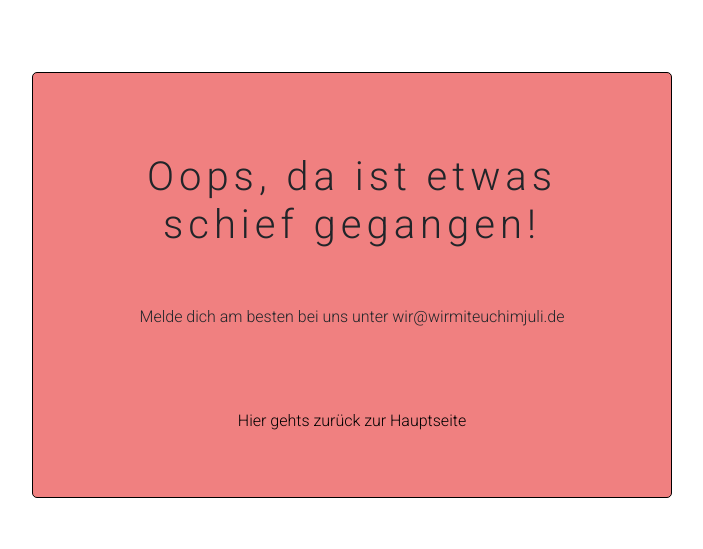
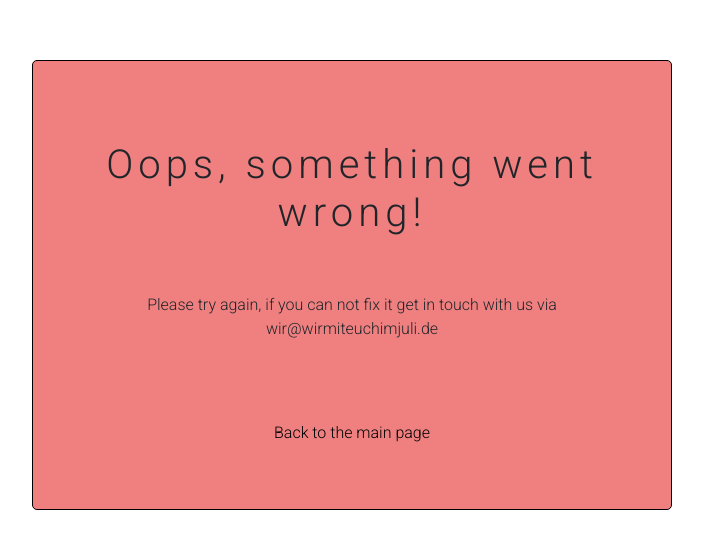
Before and after one commit to nicbehr/nicbehr.github.io, a plain HTML site: page en/error.html in a window 1280 px wide. Shown: the part 115-664 px from the top of the page, without its empty margins (288-991 px from the left). Drawn offline with nearby package versions, Linux system fonts and the light colour scheme.

Commit message:
Add files via upload

```diff
--- a/en/error.html
+++ b/en/error.html
@@ -26,9 +26,9 @@
     <div class="form_response_outer">
         <div class="form_response_middle">
             <div class="form_response_inner_error">
-                <h1>Oops, da ist etwas schief gegangen!</h1>
-                <p>Melde dich am besten bei uns unter wir@wirmiteuchimjuli.de</p>
-                <p></p><a href="../index.html">Hier gehts zurück zur Hauptseite</a></p>
+                <h1>Oops, something went wrong!</h1>
+                <p>Please try again, if you can not fix it get in touch with us via wir@wirmiteuchimjuli.de</p>
+                <p></p><a href="../index.html">Back to the main page</a></p>
             </div>
         </div>
 </body>
```
Also changed, not shown: en/thanks.html (+2 -2 lines).
